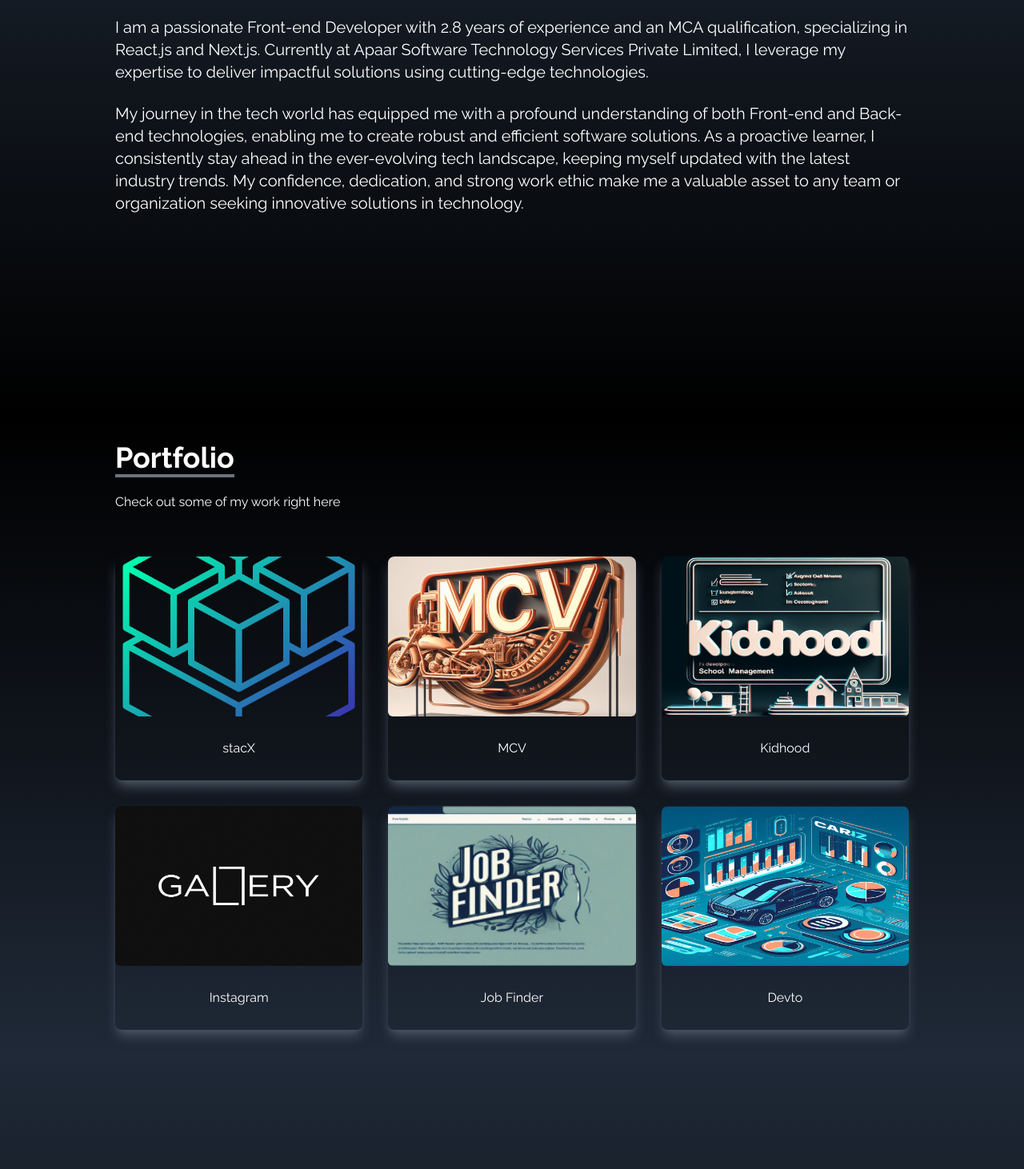
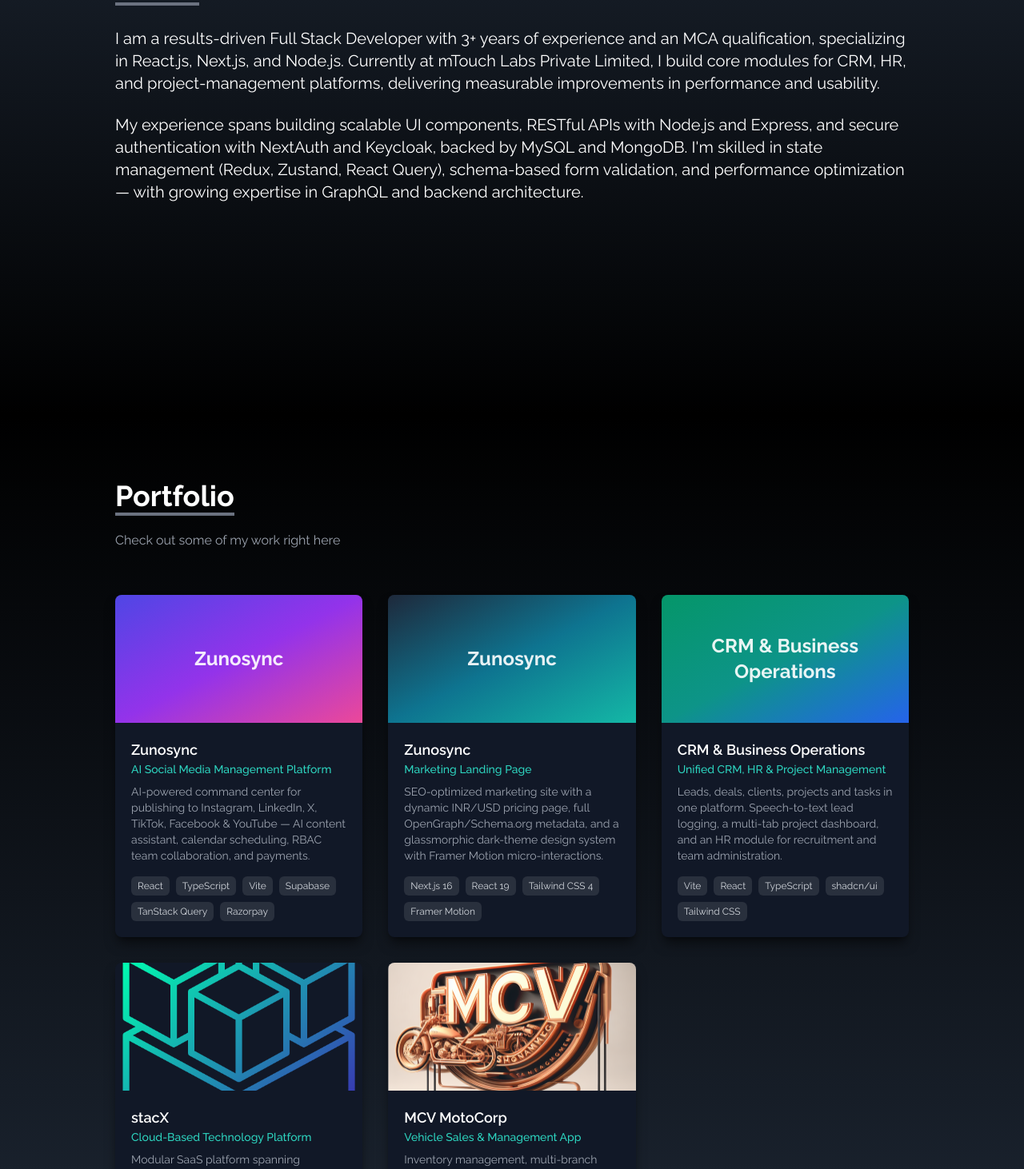
Before and after one commit to naveenkumarsheerla/portfolio, a React (Create React App) app: page / in a window 1280 px wide. Shown: the part 1080-2542 px from the top of the page at 80% size. Built offline with nearby package versions, Linux system fonts and the light colour scheme.

Commit message:
feat: implement portfolio components including About, Experience, Home, and Portfolio sections

```diff
--- a/public/index.html
+++ b/public/index.html
@@ -7,7 +7,7 @@
     <meta name="theme-color" content="#000000" />
     <meta
       name="description"
-      content="Web site created using create-react-app"
+      content="Naveen Kumar Sheerla - Full Stack Developer specializing in React.js, Next.js & Node.js"
     />
     <link rel="apple-touch-icon" href="%PUBLIC_URL%/logo192.png" />
     <!--
@@ -24,7 +24,7 @@
       work correctly both with client-side routing and a non-root public URL.
       Learn how to configure a non-root public URL by running `npm run build`.
     -->
-    <title>Naveenkumar</title>
+    <title>Naveenkumar | Full Stack Developer</title>
   </head>
   <body>
     <noscript>You need to enable JavaScript to run this app.</noscript>
--- a/src/components/About.jsx
+++ b/src/components/About.jsx
@@ -14,14 +14,13 @@
         </div>
 
         <p className="text-xl">
-          I am a passionate Front-end Developer with 2.8 years of experience and an MCA qualification, specializing in React.js and Next.js. Currently at Apaar Software Technology Services Private Limited, I leverage my expertise to deliver impactful solutions using cutting-edge technologies.
+          I am a results-driven Full Stack Developer with 3+ years of experience and an MCA qualification, specializing in React.js, Next.js, and Node.js. Currently at mTouch Labs Private Limited, I build core modules for CRM, HR, and project-management platforms, delivering measurable improvements in performance and usability.
         </p>
 
         <br />
 
         <p className="text-xl">
-          My journey in the tech world has equipped me with a profound understanding of both Front-end and Back-end technologies, enabling me to create robust and efficient software solutions.
-          As a proactive learner, I consistently stay ahead in the ever-evolving tech landscape, keeping myself updated with the latest industry trends. My confidence, dedication, and strong work ethic make me a valuable asset to any team or organization seeking innovative solutions in technology.
+          My experience spans building scalable UI components, RESTful APIs with Node.js and Express, and secure authentication with NextAuth and Keycloak, backed by MySQL and MongoDB. I'm skilled in state management (Redux, Zustand, React Query), schema-based form validation, and performance optimization — with growing expertise in GraphQL and backend architecture.
         </p>
 
         <br />
--- a/src/components/Experience.jsx
+++ b/src/components/Experience.jsx
@@ -6,6 +6,10 @@
 import reactImage from "../assets/react.png";
 import github from "../assets/github.png";
 import nextJS from "../assets/nextjs.png";
+import node from "../assets/node.png";
+import mongodb from "../assets/mongodb.png";
+import tailwind from "../assets/tailwind.png";
+import graphql from "../assets/graphql.png";
 
 
 const Experience = () => {
@@ -40,18 +44,30 @@
       title: "Next JS",
       style: "shadow-green-400",
     },
-    // {
-    //   id: 6,
-    //   src: node,
-    //   title: "Node JS",
-    //   style: "shadow-green-600",
-    // },
-    // {
-    //   id: 7,
-    //   src: postgressql,
-    //   title: 'postgreSQL',
-    //   style: `shadow-sky-600`
-    // },
+    {
+      id: 6,
+      src: node,
+      title: "Node JS",
+      style: "shadow-green-600",
+    },
+    {
+      id: 7,
+      src: mongodb,
+      title: "MongoDB",
+      style: "shadow-green-500",
+    },
+    {
+      id: 9,
+      src: tailwind,
+      title: "Tailwind CSS",
+      style: "shadow-sky-500",
+    },
+    {
+      id: 10,
+      src: graphql,
+      title: "GraphQL",
+      style: "shadow-pink-500",
+    },
     {
       id: 8,
       src: github,
--- a/src/components/Home.jsx
+++ b/src/components/Home.jsx
@@ -8,10 +8,10 @@
   useEffect(() => {
     const options = {
       strings: [
-        "ReactJS",
-        "NextJS",
-        "Front End",
-        "Web"
+        "Full Stack",
+        "React.js",
+        "Next.js",
+        "Node.js"
       ],
       typeSpeed: 100,
       backSpeed: 100,
@@ -38,8 +38,9 @@
             <span className="text-teal-300 typing-element "> </span> Developer
           </h2>
           <p className="max-w-md py-4 text-gray-400">
-            I love to work on web applications using technologies like
-            HTML, CSS, JavaScript, ReactJS, NextJS.
+            I build scalable, full stack web applications using React.js,
+            Next.js, and Node.js — from responsive UIs to secure APIs and
+            database-backed features.
           </p>
 
           <div>
--- a/src/components/Portfolio.jsx
+++ b/src/components/Portfolio.jsx
@@ -1,73 +1,111 @@
 import React from "react";
-import DV from "../assets/portfolio/DV.png";
 import MCV from "../assets/portfolio/MCV.png";
-import kidhood from "../assets/portfolio/Kidhood.png";
-import JobFinder from "../assets/portfolio/JobFinder.png";
-import IG from "../assets/portfolio/Ig.png";
 import stacx from "../assets/portfolio/stacx-logo-cube-3d.png";
-const Portfolio = () => {
+
 const portfolios = [
   {
     id: 1,
-      src: stacx,
-      name: "stacX",
+    name: "Zunosync",
+    subtitle: "AI Social Media Management Platform",
+    description:
+      "AI-powered command center for publishing to Instagram, LinkedIn, X, TikTok, Facebook & YouTube — AI content assistant, calendar scheduling, RBAC team collaboration, and payments.",
+    tech: ["React", "TypeScript", "Vite", "Supabase", "TanStack Query", "Razorpay"],
+    gradient: "from-indigo-600 via-purple-600 to-pink-500",
   },
   {
     id: 2,
-      src: MCV,
-      name: "MCV"
+    name: "Zunosync",
+    subtitle: "Marketing Landing Page",
+    description:
+      "SEO-optimized marketing site with a dynamic INR/USD pricing page, full OpenGraph/Schema.org metadata, and a glassmorphic dark-theme design system with Framer Motion micro-interactions.",
+    tech: ["Next.js 16", "React 19", "Tailwind CSS 4", "Framer Motion"],
+    gradient: "from-slate-800 via-cyan-700 to-teal-500",
   },
   {
     id: 3,
-      src: kidhood,
-      name: "Kidhood"
+    name: "CRM & Business Operations",
+    subtitle: "Unified CRM, HR & Project Management",
+    description:
+      "Leads, deals, clients, projects and tasks in one platform. Speech-to-text lead logging, a multi-tab project dashboard, and an HR module for recruitment and team administration.",
+    tech: ["Vite", "React", "TypeScript", "shadcn/ui", "Tailwind CSS"],
+    gradient: "from-emerald-600 via-teal-600 to-blue-600",
+  },
+  {
+    id: 4,
+    name: "stacX",
+    subtitle: "Cloud-Based Technology Platform",
+    description:
+      "Modular SaaS platform spanning organization management, school administration, expense tracking, volunteer management and employee management, with real-time dashboards.",
+    tech: ["Next.js", "Material UI", "Node.js", "NextAuth"],
+    src: stacx,
   },
   {
     id: 5,
-      src: IG,
-      name: "Instagram"
-    },
-    {
-      id: 4,
-      src: JobFinder,
-      name: "Job Finder"
-    },
-    {
-      id: 6,
-      src: DV,
-      name: "Devto"
+    name: "MCV MotoCorp",
+    subtitle: "Vehicle Sales & Management App",
+    description:
+      "Inventory management, multi-branch sales tracking with real-time updates, and a customer interaction module for test-drives and service scheduling.",
+    tech: ["React", "REST APIs"],
+    src: MCV,
   },
 ];
 
+const Portfolio = () => {
   return (
     <div
       name="portfolio"
-      className="w-full text-white bg-gradient-to-b from-black to-gray-800 md:h-screen"
+      className="w-full text-white bg-gradient-to-b from-black to-gray-800 py-16"
     >
-      <div className="flex flex-col justify-center w-full h-full max-w-screen-lg p-4 mx-auto">
+      <div className="flex flex-col justify-center w-full max-w-screen-lg p-4 mx-auto">
         <div className="pb-8">
           <p className="inline text-4xl font-bold border-b-4 border-gray-500">
             Portfolio
           </p>
-          <p className="py-6">Check out some of my work right here</p>
+          <p className="py-6 text-gray-400">Check out some of my work right here</p>
         </div>
 
-        <div className="grid gap-8 px-12 sm:grid-cols-2 md:grid-cols-3 sm:px-0">
-          {portfolios.map(({ id, src, name }) => (
-            <div key={id} className="rounded-lg shadow-lg shadow-gray-600 overflow-hidden">
+        <div className="grid gap-8 px-4 sm:grid-cols-2 lg:grid-cols-3 sm:px-0">
+          {portfolios.map(({ id, name, subtitle, description, tech, src, gradient }) => (
+            <div
+              key={id}
+              className="relative flex flex-col overflow-hidden bg-gray-900 rounded-lg shadow-lg shadow-black/50 group"
+            >
+              <div
+                className={
+                  "flex items-center justify-center h-40 " +
+                  (src ? "" : `bg-gradient-to-br ${gradient}`)
+                }
+              >
+                {src ? (
                   <img
                     src={src}
                     alt={name}
-                className="duration-200 rounded-md hover:scale-105 object-cover"
-                style={{ height: "200px", width: "100%" }}
+                    className="object-cover w-full h-40 duration-300 group-hover:scale-105"
                   />
-              <div className="flex items-center justify-center">
-                <button className="w-1/2 px-6 py-3 m-4 duration-200 hover:scale-105">
+                ) : (
+                  <span className="px-4 text-2xl font-bold text-center text-white/90">
                     {name}
-                </button>
+                  </span>
+                )}
+              </div>
+
+              <div className="flex flex-col flex-1 p-5">
+                <h3 className="text-lg font-semibold">{name}</h3>
+                <p className="mb-2 text-sm font-medium text-teal-400">{subtitle}</p>
+                <p className="flex-1 text-sm text-gray-400">{description}</p>
+
+                <div className="flex flex-wrap gap-2 mt-4">
+                  {tech.map((t) => (
+                    <span
+                      key={t}
+                      className="px-2 py-1 text-xs text-gray-300 bg-white/10 rounded-md"
+                    >
+                      {t}
+                    </span>
+                  ))}
                 </div>
               </div>
-
+            </div>
           ))}
         </div>
       </div>
--- a/src/components/SocialLinks.jsx
+++ b/src/components/SocialLinks.jsx
@@ -30,7 +30,7 @@
           Resume <BsFillPersonLinesFill size={30} />
         </>
       ),
-      href: "/Naveenkumar.sheerla(Frontend-Developer).pdf",
+      href: "/Naveenkumar-sheerla.pdf",
       style: "rounded-br-md",
       download: true,
     },
```
Also changed, not shown: 1 other file (tests, documents, lock files or other folders). Lines whose indentation alone changed are shown as unchanged.
